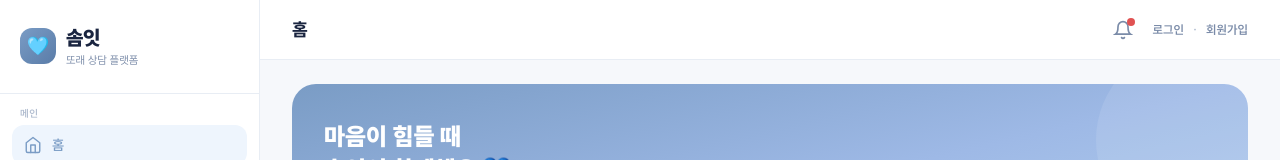
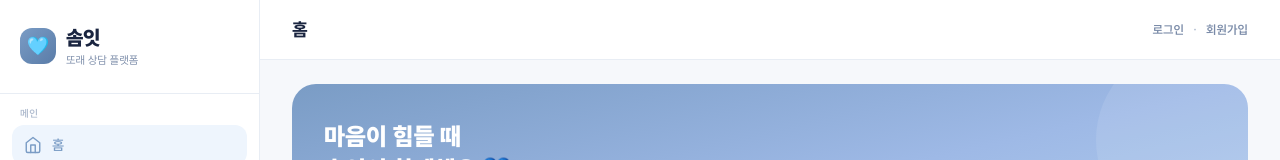
Before and after one commit to hoi256678-cpu/createClub, a Next.js app: page / in a window 1280 px wide. Shown: the top 160 px of the page. Built offline with nearby package versions, Linux system fonts and the light colour scheme; no server answers.

Commit message:
fix: 로그인하지 않은 상태에서는 알림 아이콘 숨김

```diff
--- a/app/components/shell/TopBar.tsx
+++ b/app/components/shell/TopBar.tsx
@@ -2,15 +2,18 @@
 
 import Link from "next/link";
 import AuthStatus from "@/app/components/AuthStatus";
+import { useAuthStatus } from "@/app/hooks/useAuthStatus";
 import { useNotifications } from "@/app/hooks/useNotifications";
 
 export default function TopBar({ title }: { title: string }) {
+  const [auth] = useAuthStatus();
   const { unreadCount } = useNotifications();
 
   return (
     <header className="sticky top-0 z-10 flex h-[60px] items-center gap-4 border-b border-border bg-surface px-4 shell:px-8">
       <div className="flex-1 text-[18px] font-extrabold text-text">{title}</div>
       <div className="flex items-center gap-3">
+        {auth.phase === "in" && (
           <Link
             href="/notifications"
             className="relative flex h-9 w-9 items-center justify-center rounded-xl text-text-muted transition-colors hover:bg-primary-light hover:text-primary-dark"
@@ -24,6 +27,7 @@ export default function TopBar({ title }: { title: string }) {
               <span className="absolute right-1.5 top-1.5 h-2 w-2 rounded-full bg-danger" />
             )}
           </Link>
+        )}
         <AuthStatus />
       </div>
     </header>
```
Lines whose indentation alone changed are shown as unchanged.
